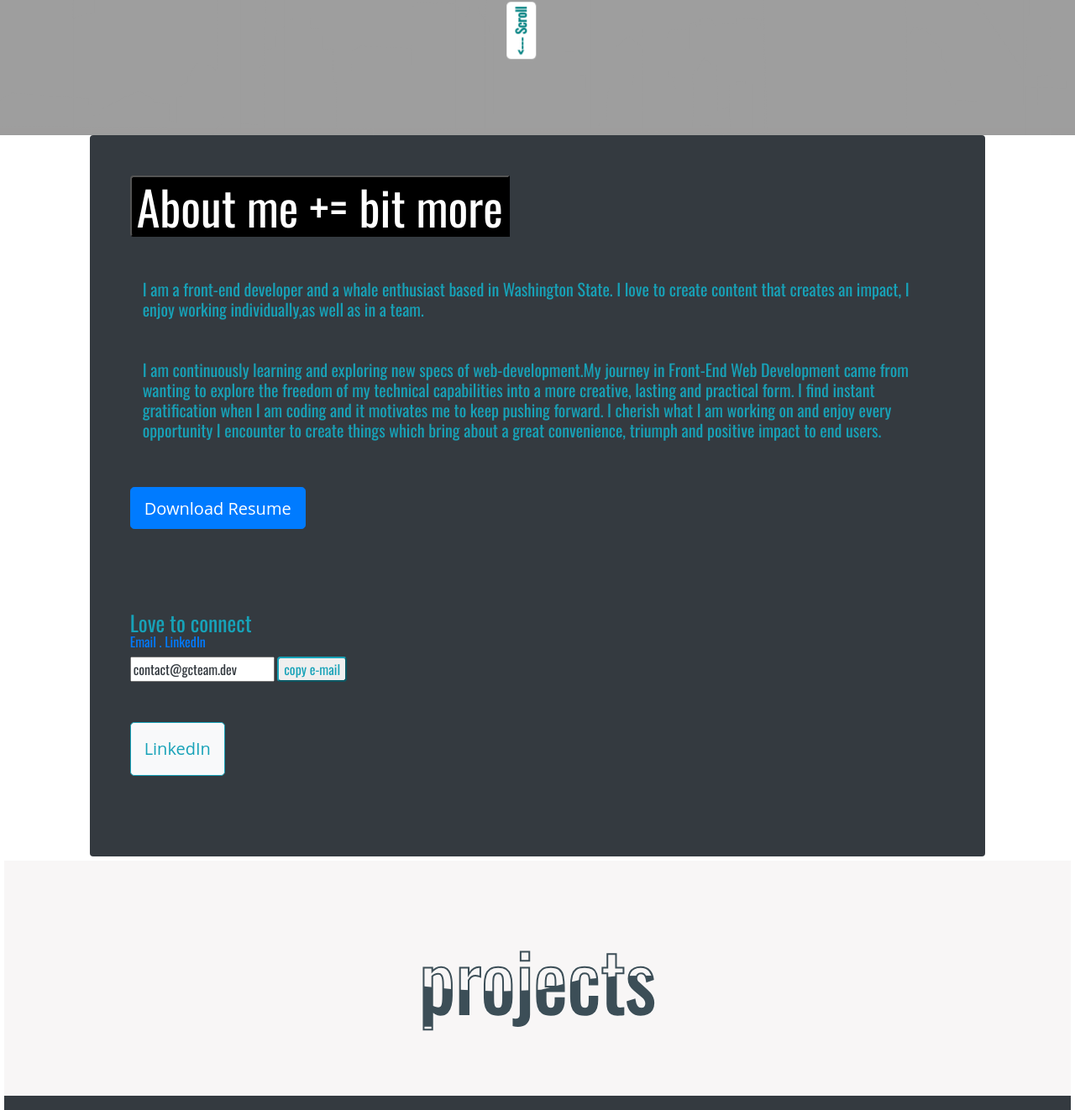
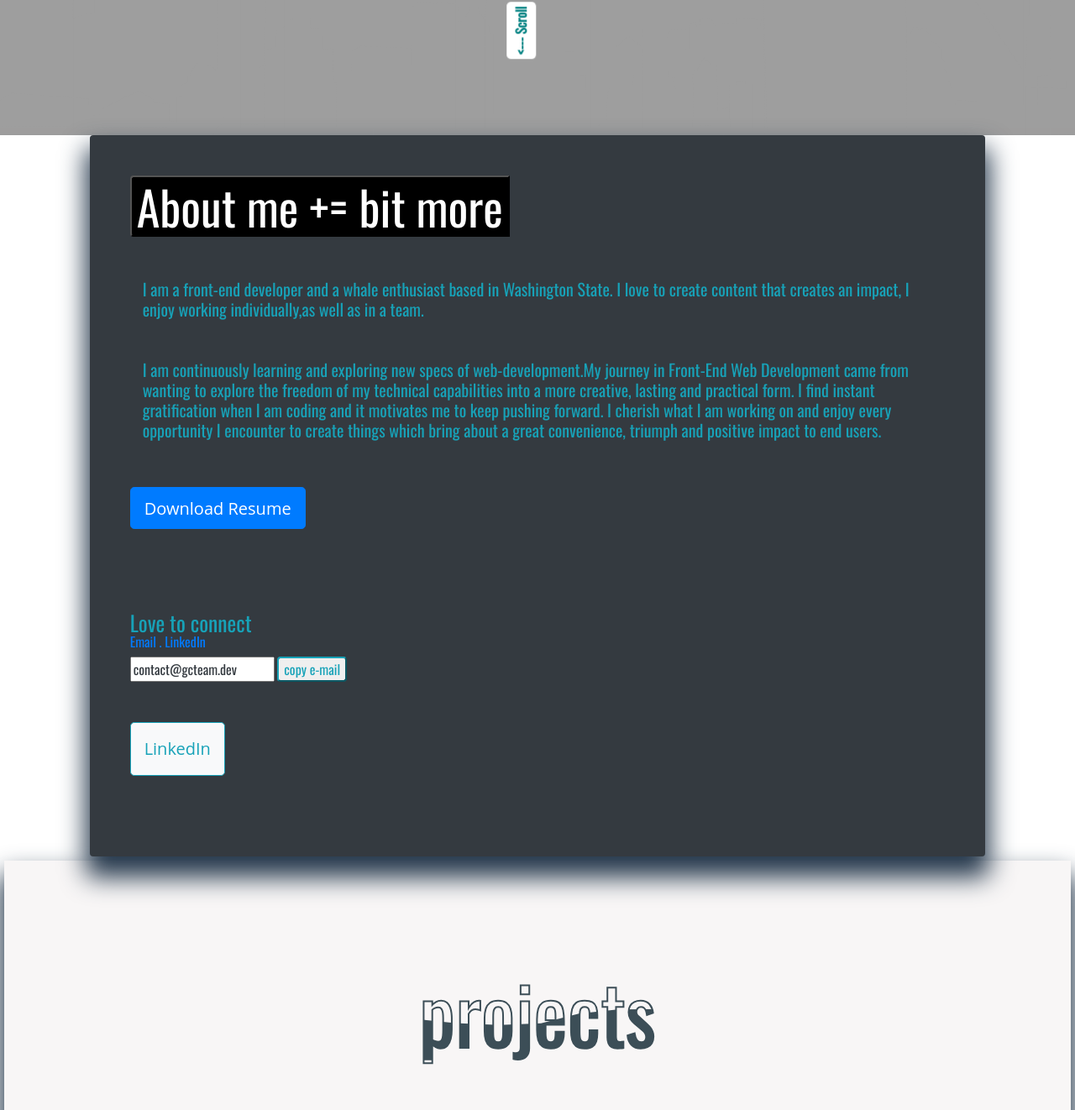
Before and after one commit to gcteamdev/portfolio-final, a plain HTML site: page index.html in a window 1280 px wide. Shown: the part 558-1880 px from the top of the page at 84% size. Drawn offline with nearby package versions, Linux system fonts and the light colour scheme; some icons are missing.

Commit message:
box shadow section

```diff
--- a/index.html
+++ b/index.html
@@ -190,7 +190,9 @@
 *, body,a{
     font-family:Oswald;
 }
-
+#about{
+  box-shadow: rgb(38, 57, 77) 0px 20px 30px 5px;
+}
 #bg{
     width: 100vw!important;
     opacity: .9;
@@ -482,7 +484,7 @@ p,a {
    .project-section{
   display: flex;
   background: rgb(248, 246, 246);
-  min-height: 35vh;
+  min-height: 45vh;
   align-items: center;
   justify-content: center;
 }
@@ -658,6 +660,7 @@ p,a {
   #section-project-skills{
     border-radius:10px;
     margin: 5px;
+    box-shadow: rgb(38, 57, 77) 0px 20px 30px 5px;
   }
     .me-bitmore{
   background: black!important;
```
